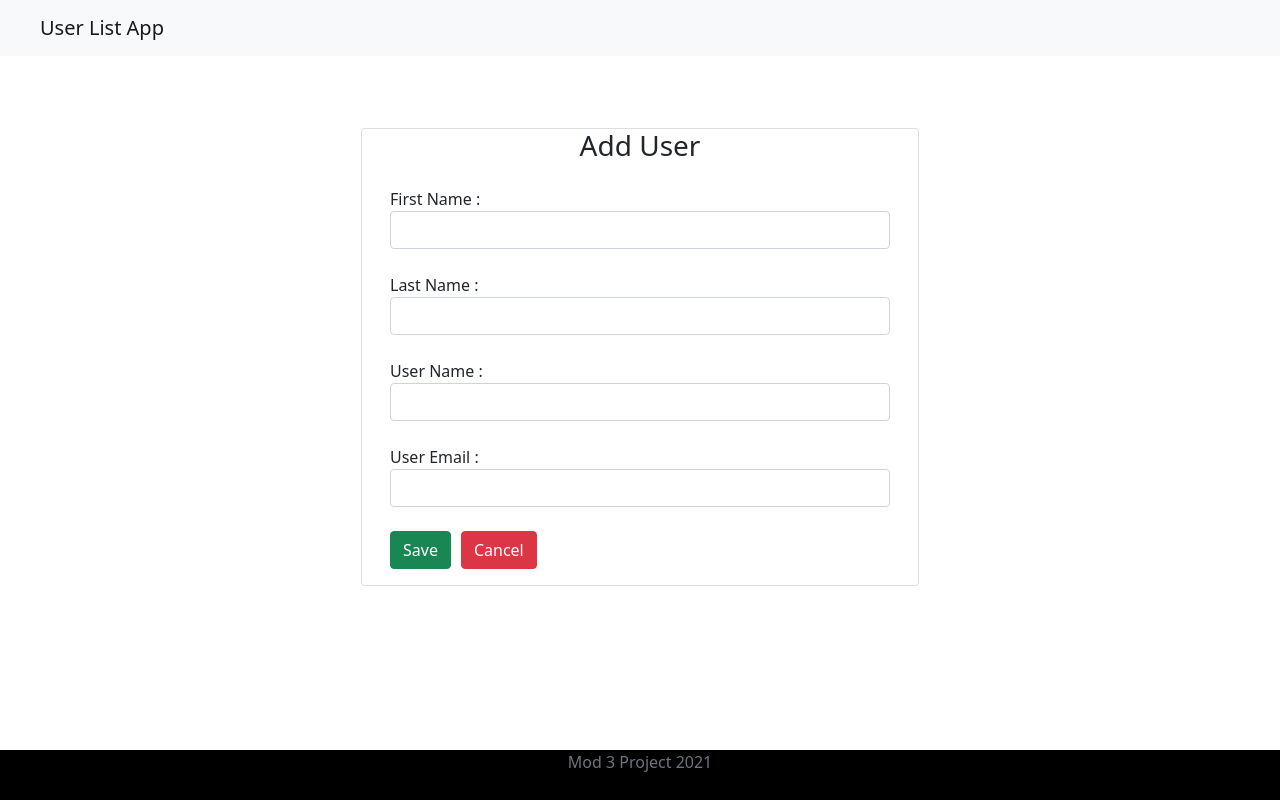
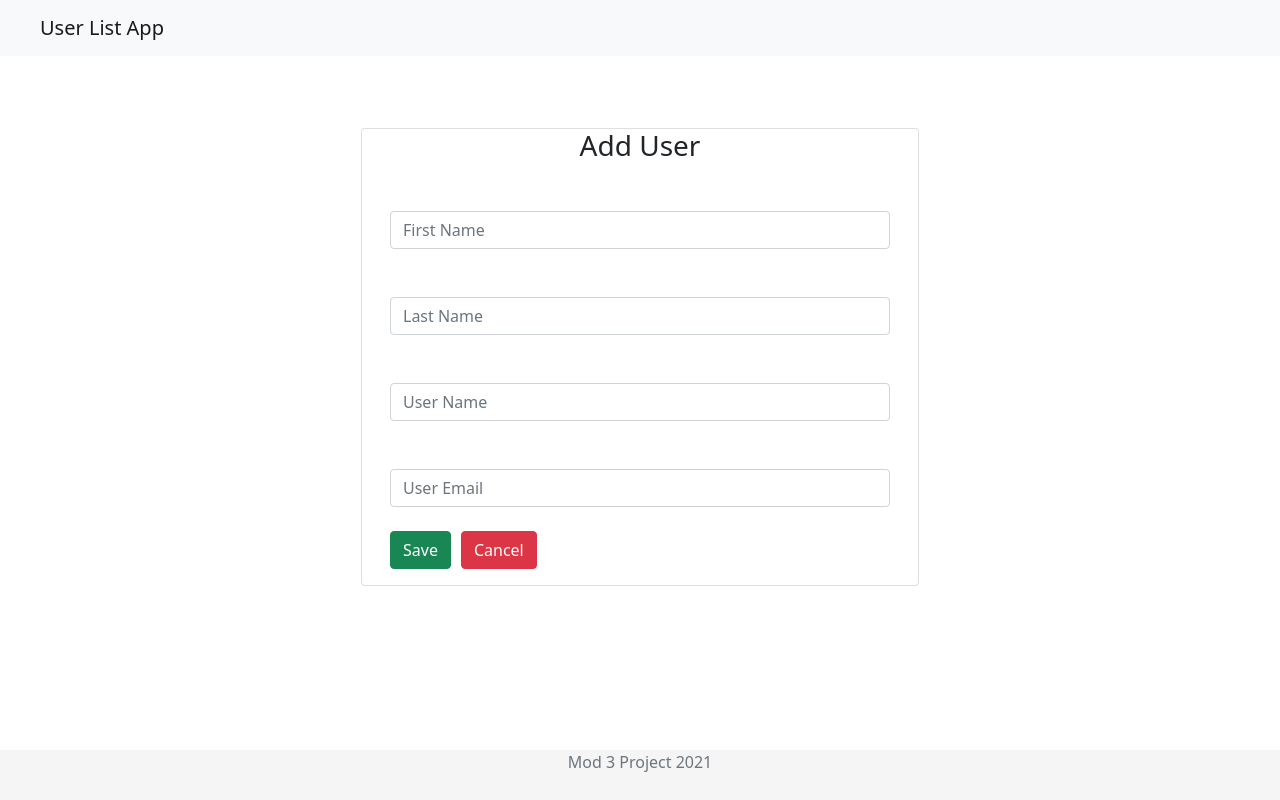
Before and after one commit to malyikaj/capstoneproject, a React (Create React App) app in the folder mod3frontend/: page / in a window 1280 px wide. Both pictures are taken after a click on the button "Add to List". Built offline with nearby package versions, Linux system fonts and the light colour scheme; no server answers.

Commit message:
Final Upload

```diff
--- a/mod3frontend/src/App.css
+++ b/mod3frontend/src/App.css
@@ -3,9 +3,9 @@
   bottom: 0;
   width: 100%;
   height: 50px;
-  background-color: black;
+  background-color:#f5f5f5;
   text-align: center;
-  color: white;
+  color: black;
 
 }
 
--- a/mod3frontend/src/components/CreateUserComponent.js
+++ b/mod3frontend/src/components/CreateUserComponent.js
@@ -58,32 +58,32 @@ class CreateUserComponent extends React.Component {
                             <div className = "card-body">
                                 <form>
                                     <div className = "form-group">
-                                        <label>First Name : </label>
-                                        <input placeholder="" name="firstName" className="form-control"
+                                        <label></label>
+                                        <input placeholder="First Name" name="firstName" className="form-control"
                                          value ={this.state.firstName} onChange={this.changeFirstNameHandler} />
                                     </div>
                                     <br>
 
                                     </br>
                                     <div className = "form-group">
-                                        <label>Last Name : </label>
-                                        <input placeholder="" name="lastName" className="form-control"
+                                        <label></label>
+                                        <input placeholder="Last Name" name="lastName" className="form-control"
                                          value ={this.state.lastName} onChange={this.changeLastNameHandler} />
                                     </div>
                                     <br>
 
                                     </br>
                                     <div className = "form-group">
-                                        <label>User Name : </label>
-                                        <input placeholder="" name="userName" className="form-control"
+                                        <label></label>
+                                        <input placeholder="User Name" name="userName" className="form-control"
                                          value ={this.state.userName} onChange={this.changeUserNameHandler} />
                                     </div>
                                     <br>
 
                                     </br>
                                     <div className = "form-group">
-                                        <label>User Email :</label>
-                                        <input placeholder="" name="userEmail" className="form-control"
+                                        <label></label>
+                                        <input placeholder="User Email" name="userEmail" className="form-control"
                                          value ={this.state.userEmail} onChange={this.changeUserEmailHandler} />
                                     </div>
                                     <br>
--- a/mod3frontend/src/components/FooterComponent.js
+++ b/mod3frontend/src/components/FooterComponent.js
@@ -16,7 +16,7 @@ class FooterComponent extends React.Component {
         return(
             <div>
                <footer className = "footer">
-                    <span className = "text-muted"> Mod 3 Project 2021 </span>
+                    <span className = "text-muted "> Mod 3 Project 2021 </span>
                </footer>
             </div>
         )
```
